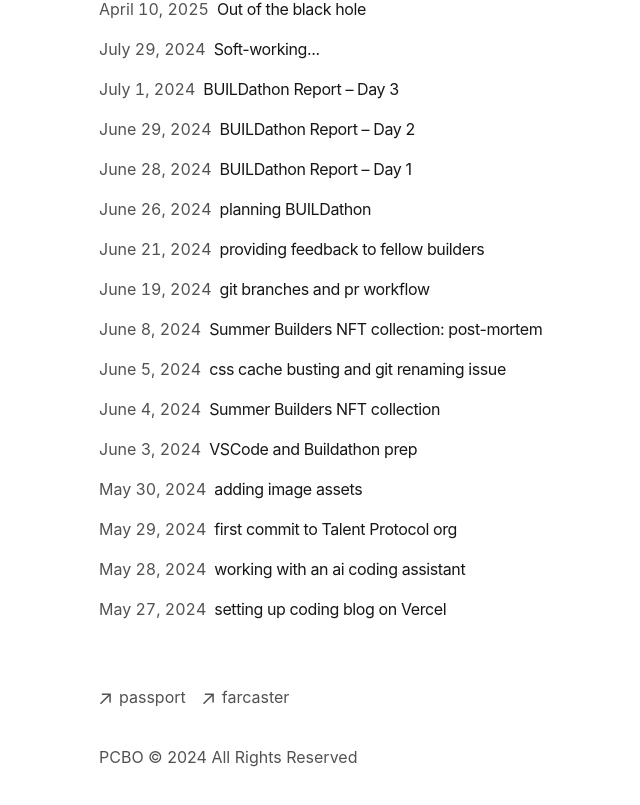
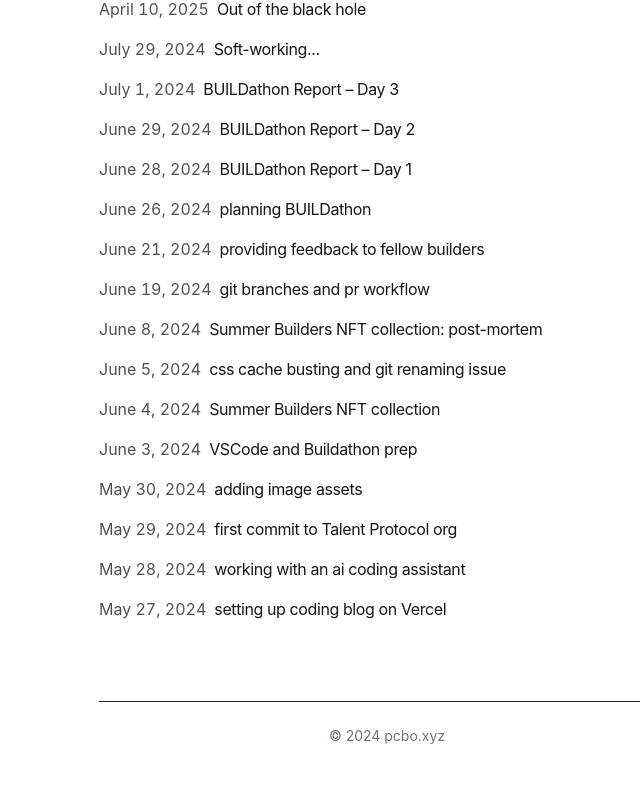
Before and after one commit to pcbo/pcbo-site, a Next.js app: page / in a window 1280 px wide. Shown: the part 219-1024 px from the top of the page, without its empty margins (253-893 px from the left). After the commit the page ends 989 px from the top, so only its background shows below. Built offline with nearby package versions, Linux system fonts and the light colour scheme.

Commit message:
Cleaning up footer.

```diff
--- a/app/components/footer.tsx
+++ b/app/components/footer.tsx
@@ -1,50 +1,9 @@
-function ArrowIcon() {
-  return (
-    <svg
-      width="12"
-      height="12"
-      viewBox="0 0 12 12"
-      fill="none"
-      xmlns="http://www.w3.org/2000/svg"
-    >
-      <path
-        d="M2.07102 11.3494L0.963068 10.2415L9.2017 1.98864H2.83807L2.85227 0.454545H11.8438V9.46023H10.2955L10.3097 3.09659L2.07102 11.3494Z"
-        fill="currentColor"
-      />
-    </svg>
-  )
-}
-
 export default function Footer() {
   return (
-    <footer className="mb-16">
-      <ul className="font-sm mt-8 flex flex-col space-x-0 space-y-2 text-neutral-600 md:flex-row md:space-x-4 md:space-y-0 dark:text-neutral-300">
-        <li>
-          <a
-            className="flex items-center transition-all hover:text-neutral-800 dark:hover:text-neutral-100"
-            rel="noopener noreferrer"
-            target="_blank"
-            href="https://passport.talentprotocol.com/profile/1095"
-          >
-            <ArrowIcon />
-            <p className="ml-2 h-7">passport</p>
-          </a>
-        </li>
-        <li>
-          <a
-            className="flex items-center transition-all hover:text-neutral-800 dark:hover:text-neutral-100"
-            rel="noopener noreferrer"
-            target="_blank"
-            href="https://warpcast.com/pcbo"
-          >
-            <ArrowIcon />
-            <p className="ml-2 h-7">farcaster</p>
-          </a>
-        </li>
-      </ul>
-      <p className="mt-8 text-neutral-600 dark:text-neutral-300">
-        PCBO © {new Date().getFullYear()} All Rights Reserved
-      </p>
+    <footer className="w-full py-6 text-center text-sm text-gray-500 border-t border-gray-800 mt-12">
+      <div className="flex justify-center items-center">
+        © {new Date().getFullYear()} pcbo.xyz
+      </div>
     </footer>
-  )
+  );
 }
```
